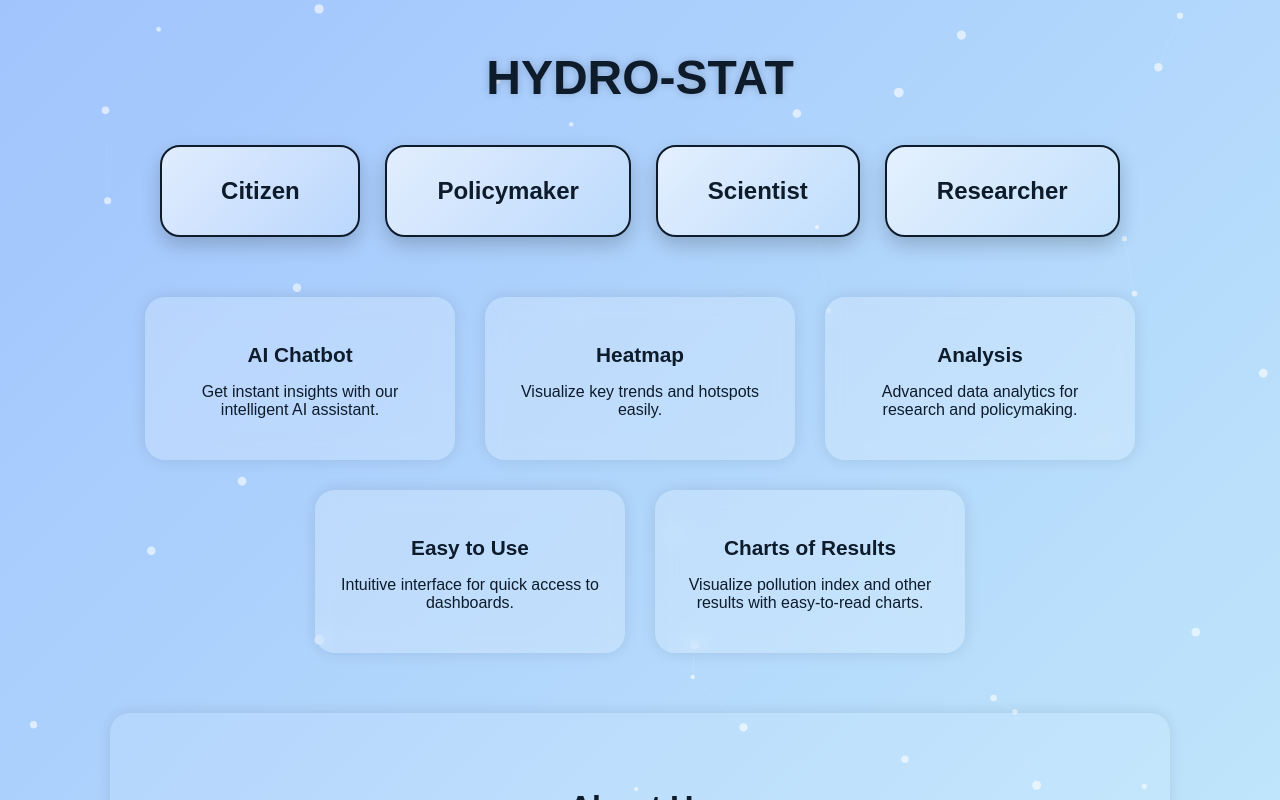
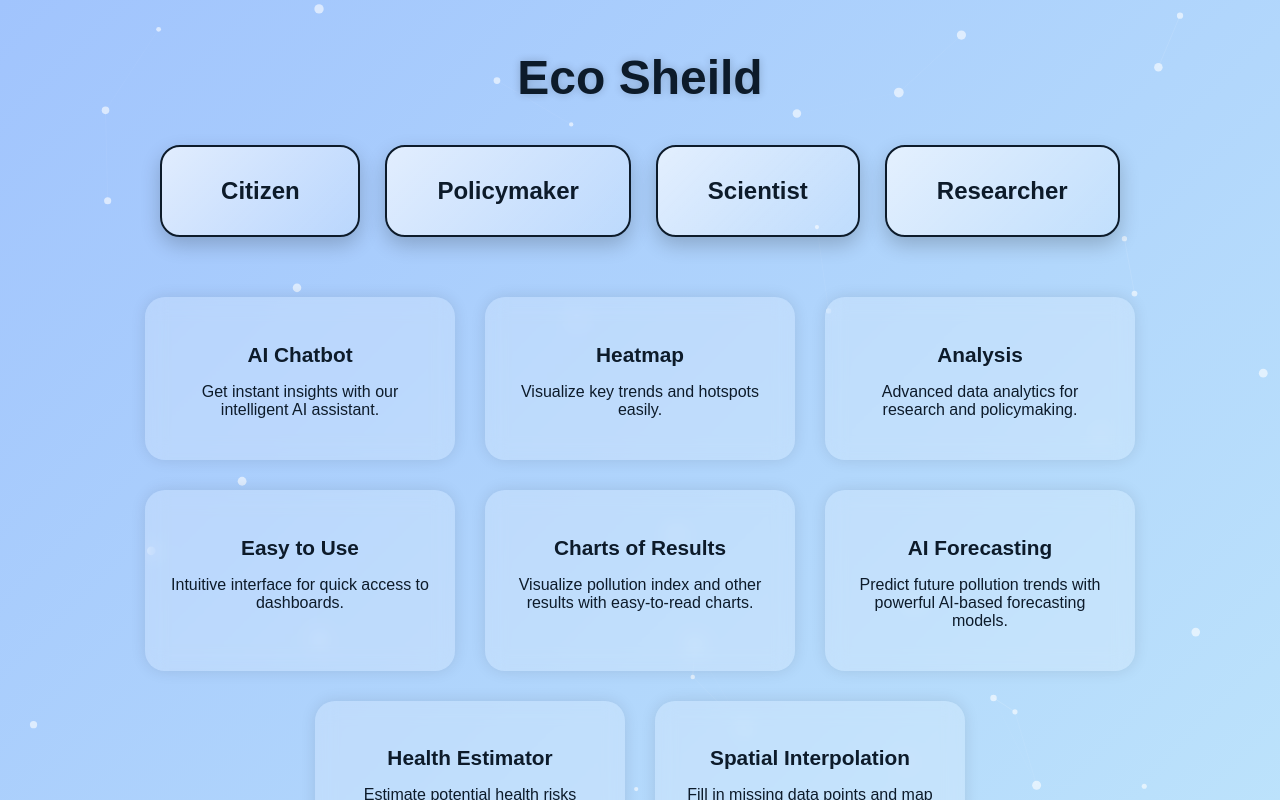
Before and after one commit to OG-Wizards/eco-shield, a React (Vite) app in the folder frontend/frontend/: page / in a window 1280 px wide. Shown: the top 800 px of the page. Built offline with nearby package versions, Linux system fonts and the light colour scheme.

Commit message:
Ready for Vercel deployment

```diff
--- a/frontend/frontend/src/pages/Home.jsx
+++ b/frontend/frontend/src/pages/Home.jsx
@@ -13,12 +13,39 @@ export default function Home() {
     { name: "Researcher", path: "/researcher" },
   ];
 
-  const features = [
-    { title: "AI Chatbot", description: "Get instant insights with our intelligent AI assistant." },
-    { title: "Heatmap", description: "Visualize key trends and hotspots easily." },
-    { title: "Analysis", description: "Advanced data analytics for research and policymaking." },
-    { title: "Easy to Use", description: "Intuitive interface for quick access to dashboards." },
-    { title: "Charts of Results", description: "Visualize pollution index and other results with easy-to-read charts." },
+    const features = [
+    {
+      title: "AI Chatbot",
+      description: "Get instant insights with our intelligent AI assistant."
+    },
+    {
+      title: "Heatmap",
+      description: "Visualize key trends and hotspots easily."
+    },
+    {
+      title: "Analysis",
+      description: "Advanced data analytics for research and policymaking."
+    },
+    {
+      title: "Easy to Use",
+      description: "Intuitive interface for quick access to dashboards."
+    },
+    {
+      title: "Charts of Results",
+      description: "Visualize pollution index and other results with easy-to-read charts."
+    },
+    {
+      title: "AI Forecasting",
+      description: "Predict future pollution trends with powerful AI-based forecasting models."
+    },
+    {
+      title: "Health Estimator",
+      description: "Estimate potential health risks caused by contaminated water in your region."
+    },
+    {
+      title: "Spatial Interpolation",
+      description: "Fill in missing data points and map hidden patterns using geospatial AI methods."
+    },
   ];
 
   // Particle network effect
@@ -128,7 +155,7 @@ export default function Home() {
           position: "relative",
         }}
       >
-        HYDRO-STAT
+        Eco Sheild
       </h1>
 
       {/* Dashboard buttons */}
```
